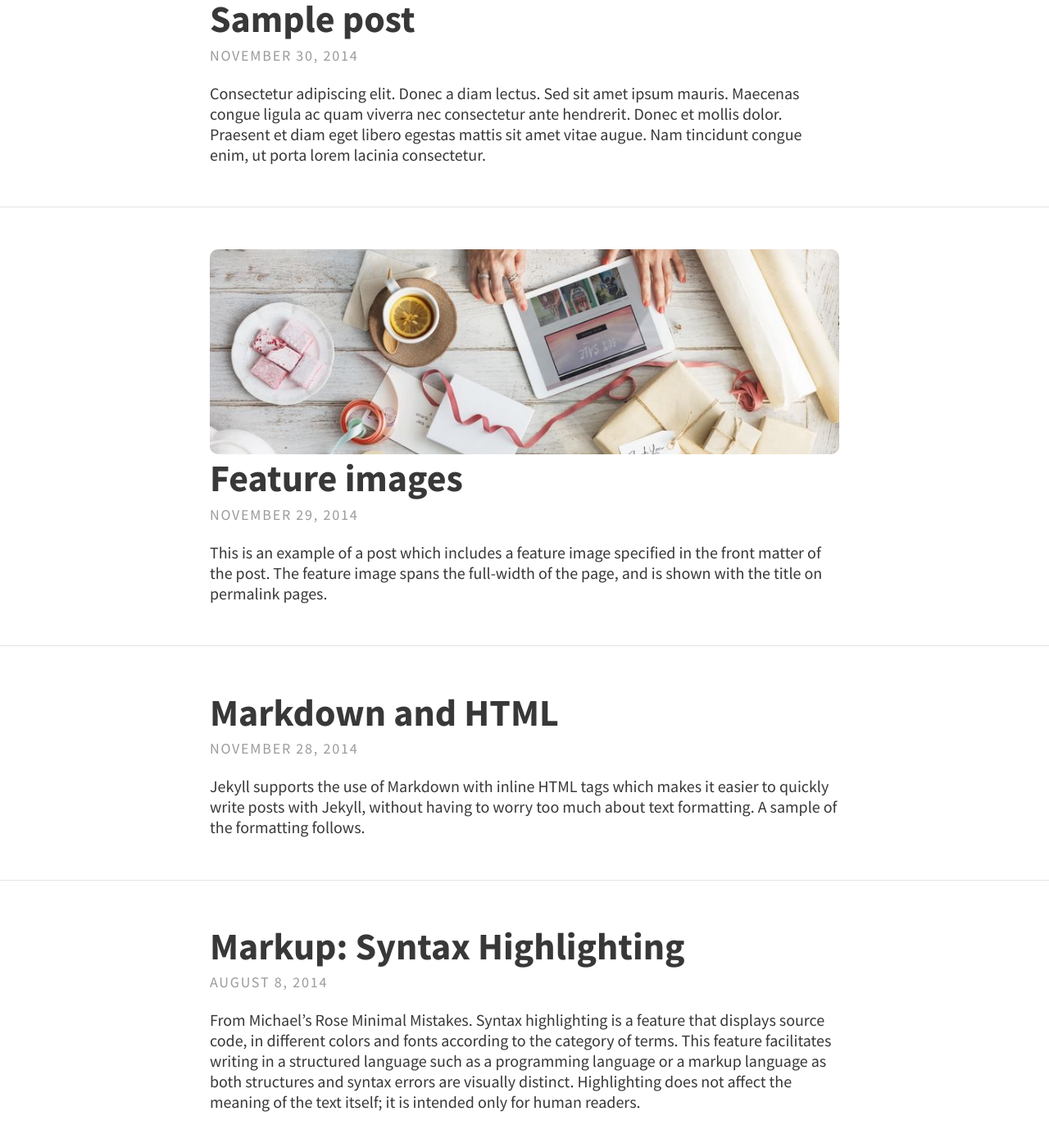
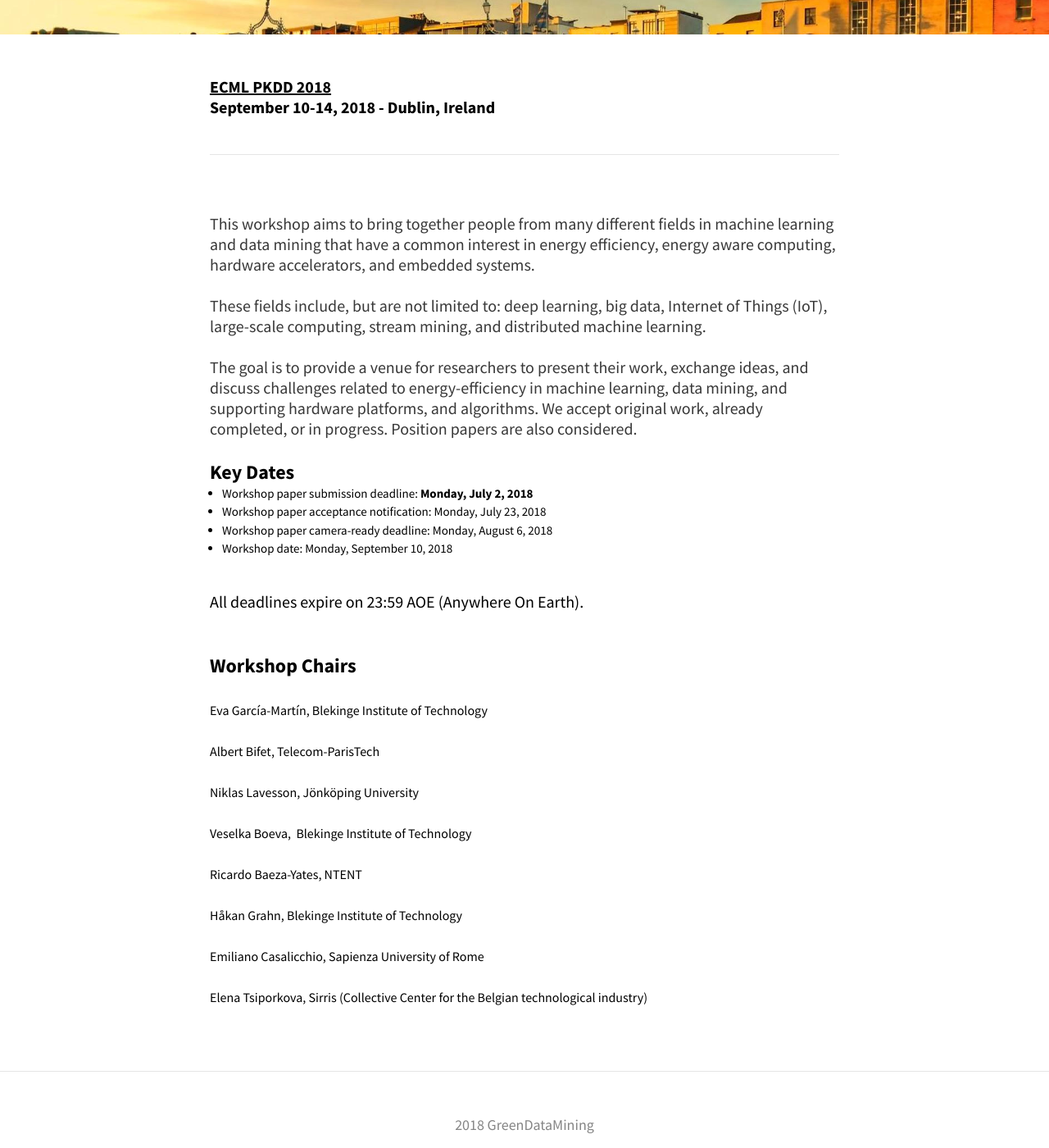
Before and after one commit to greendatamining/greendatamining18, a Jekyll site: the page built from index.html, in a window 1280 px wide and 1400 px high, scrolled down 428 px. Shown: the whole window at 82% size. Built offline with Jekyll 4.4.1, drawn with Linux system fonts in a browser that asks for light colours; the list of posts is cut into pages by our own code; some of the changed text lies outside the part shown.

Commit message:
Changed index to something thats useful :)

```diff
--- a/index.html
+++ b/index.html
@@ -1,3 +1,57 @@
 ---
-layout: home
+layout: page
+title: Home
+subtitle: International Workshop on Energy Efficient Data Mining and Knowledge Discovery
+permalink: /
+feature-img: "assets/img/workshop/dublin.jpg"
 ---
+
+<span style="color: #000000;font-size: 15pt; "><a href="http://www.ecmlpkdd2018.org/" target="_blank" rel="noopener"><font color="000000"><u><strong>ECML PKDD 2018</u></font></a><br />
+September 10-14, 2018 - Dublin, Ireland </strong></span></br><br />
+<hr><br />
+<br />
+This workshop aims to bring together people from many different fields
+in machine learning and data mining that have a common interest in
+energy efficiency, energy aware computing, hardware accelerators,
+and embedded systems.<br />
+<br />
+These fields include, but are not limited to: deep learning,
+big data, Internet of Things (IoT), large-scale computing,
+stream mining, and distributed machine learning.<br />
+<br />
+The goal is to provide a venue for researchers to present their work,
+exchange ideas, and discuss challenges related to energy-efficiency
+in machine learning, data mining, and supporting hardware platforms,
+and algorithms.
+We accept original work, already completed, or in progress.
+Position papers are also considered.
+<br /><br />
+<span style="color: #000000;font-size: 18pt"><strong>Key Dates</strong></span>
+<ul style="text-align: left;color: black;font-size: 15px">
+ 	<li>Workshop paper submission deadline: <strong>Monday, July 2, 2018</strong></li>
+ 	<li>Workshop paper acceptance notification: Monday, July 23, 2018</li>
+ 	<li>Workshop paper camera-ready deadline: Monday, August 6, 2018 </li>
+ 	<li>Workshop date: Monday, September 10, 2018 </li>
+</ul><br />
+
+
+<span style="color: #000000">All deadlines expire on 23:59 AOE (Anywhere On Earth).</span><br />
+<br />
+<br/>
+<span style="color: #000000;font-size: 18pt"><strong>Workshop Chairs</strong></span><br />
+<br />
+<span style="color: #000000;font-size: 12pt">Eva García-Martín, Blekinge Institute of Technology</span><br />
+<br />
+<span style="color: #000000;font-size: 12pt">Albert Bifet, Telecom-ParisTech</span><br />
+<br />
+<span style="color: #000000;font-size: 12pt">Niklas Lavesson, Jönköping University</span><br />
+<br />
+<span style="color: #000000;font-size: 12pt">Veselka Boeva,  Blekinge Institute of Technology</span><br />
+<br />
+<span style="color: #000000;font-size: 12pt">Ricardo Baeza-Yates, NTENT</span><br />
+<br />
+<span style="color: #000000;font-size: 12pt">Håkan Grahn, Blekinge Institute of Technology</span><br />
+<br />
+<span style="color: #000000;font-size: 12pt">Emiliano Casalicchio, Sapienza University of Rome</span><br />
+<br />
+<span style="color: #000000;font-size: 12pt">Elena Tsiporkova, Sirris (Collective Center for the Belgian technological industry)</span>
```
